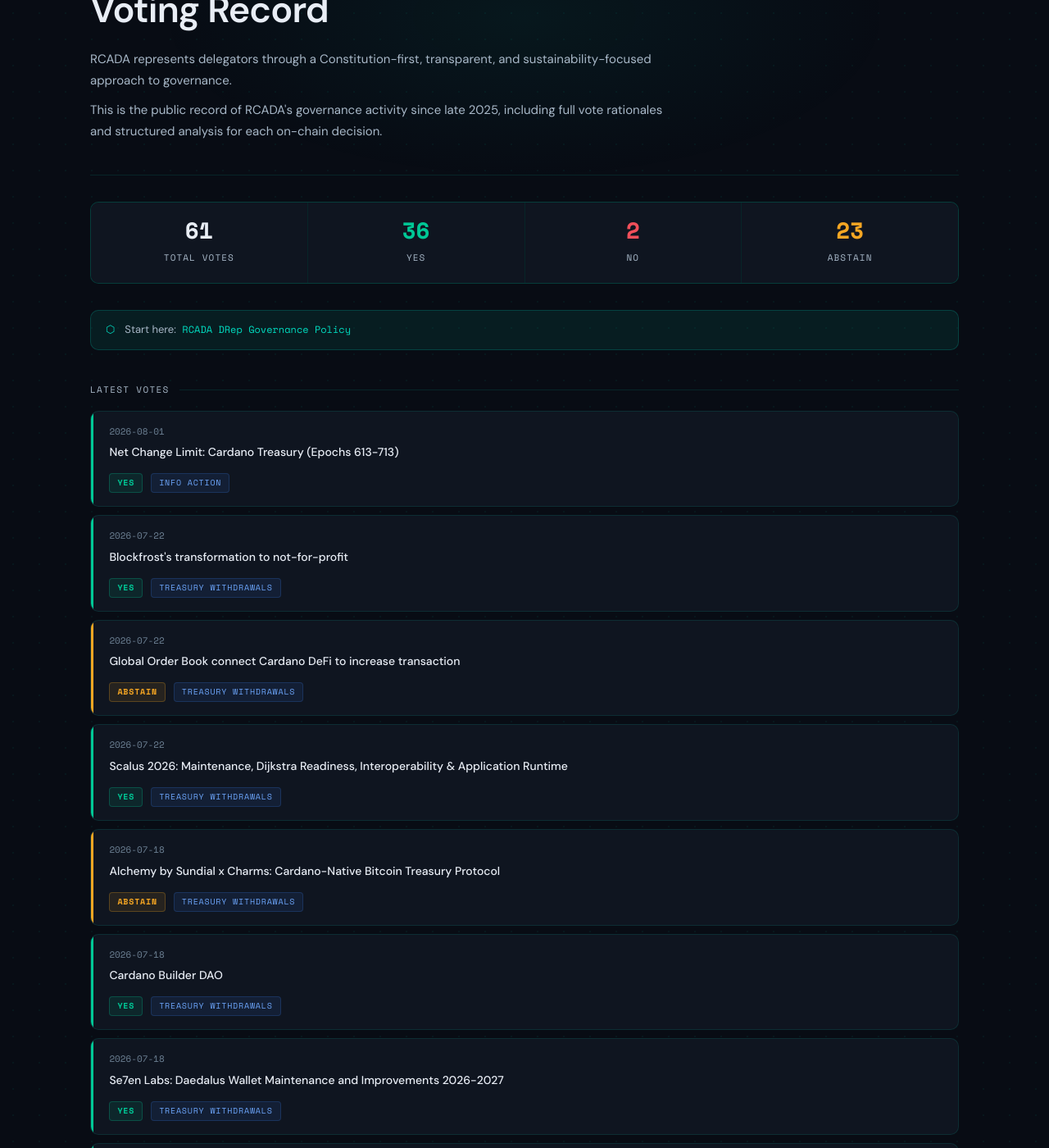
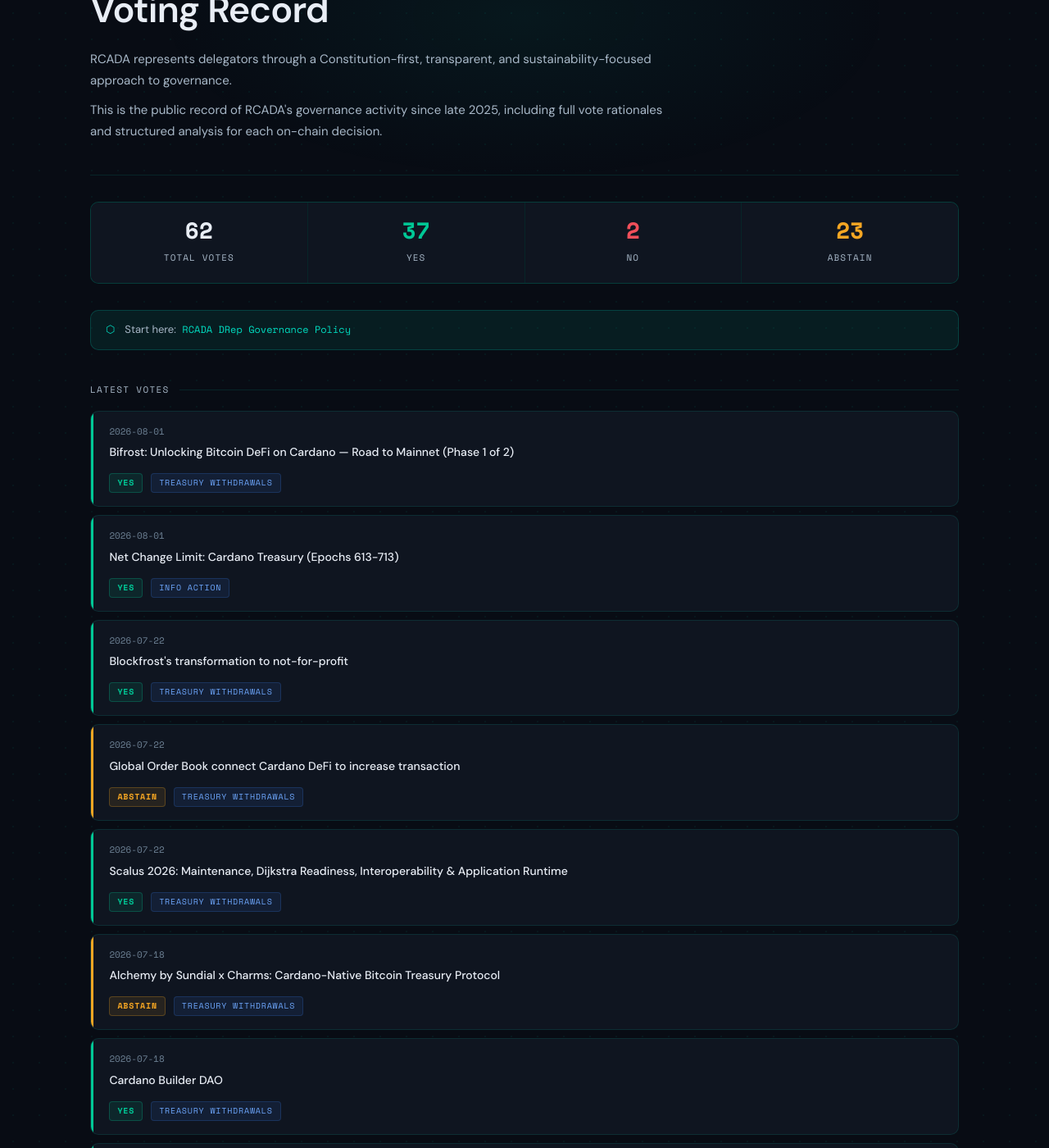
Before and after one commit to Brolloks/rcada-drep-votes, a Jekyll site: the page built from index.html, in a window 1280 px wide and 1400 px high, scrolled down 244 px. Shown: the whole window at 82% size. Built offline with Jekyll 4.4.1, drawn with Linux system fonts in a browser that asks for light colours; some of the changed text lies outside the part shown.

Commit message:
Auto-update indexes

```diff
--- a/index.html
+++ b/index.html
@@ -12,8 +12,8 @@ title: RCADA DRep Voting Record
 
 <!-- AUTO-STATS:START -->
 <div class="stats-row">
-  <div class="stat-cell"><span class="stat-num total">61</span><span class="stat-label">Total Votes</span></div>
-  <div class="stat-cell"><span class="stat-num yes">36</span><span class="stat-label">Yes</span></div>
+  <div class="stat-cell"><span class="stat-num total">62</span><span class="stat-label">Total Votes</span></div>
+  <div class="stat-cell"><span class="stat-num yes">37</span><span class="stat-label">Yes</span></div>
   <div class="stat-cell"><span class="stat-num no">2</span><span class="stat-label">No</span></div>
   <div class="stat-cell"><span class="stat-num abstain">23</span><span class="stat-label">Abstain</span></div>
 </div>
@@ -33,6 +33,12 @@ title: RCADA DRep Voting Record
 
 <!-- AUTO-INDEX:START -->
 <div class="vote-list">
+  <div class="vote-card yes-card fade-in">
+    <div class="vote-date">2026-08-01</div>
+    <strong><a href="votes/2026/Bifrost_ Unlocking Bitcoin DeFi on Cardano — Road to Mainnet (Phase 1 of 2).html">Bifrost: Unlocking Bitcoin DeFi on Cardano — Road to Mainnet (Phase 1 of 2)</a></strong>
+    <span class="badge badge-yes">Yes</span>
+    <span class="badge badge-type">Treasury Withdrawals</span>
+  </div>
   <div class="vote-card yes-card fade-in">
     <div class="vote-date">2026-08-01</div>
     <strong><a href="votes/2026/Net Change Limit_Cardano Treasury (Epochs 613-713).html">Net Change Limit: Cardano Treasury (Epochs 613-713)</a></strong>
@@ -87,12 +93,6 @@ title: RCADA DRep Voting Record
     <span class="badge badge-yes">Yes</span>
     <span class="badge badge-type">Treasury Withdrawals</span>
   </div>
-  <div class="vote-card yes-card fade-in">
-    <div class="vote-date">2026-07-18</div>
-    <strong><a href="votes/2026/Withdraw 1,310,960 ada for Hardware Wallet Maintenance 2026.html">Withdraw 1,310,960 ada for Hardware Wallet Maintenance 2026</a></strong>
-    <span class="badge badge-yes">Yes</span>
-    <span class="badge badge-type">Treasury Withdrawals</span>
-  </div>
 </div>
 <!-- AUTO-INDEX:END -->
 
```
Also changed, not shown: votes/2026/index.md (+2 -1 lines).
